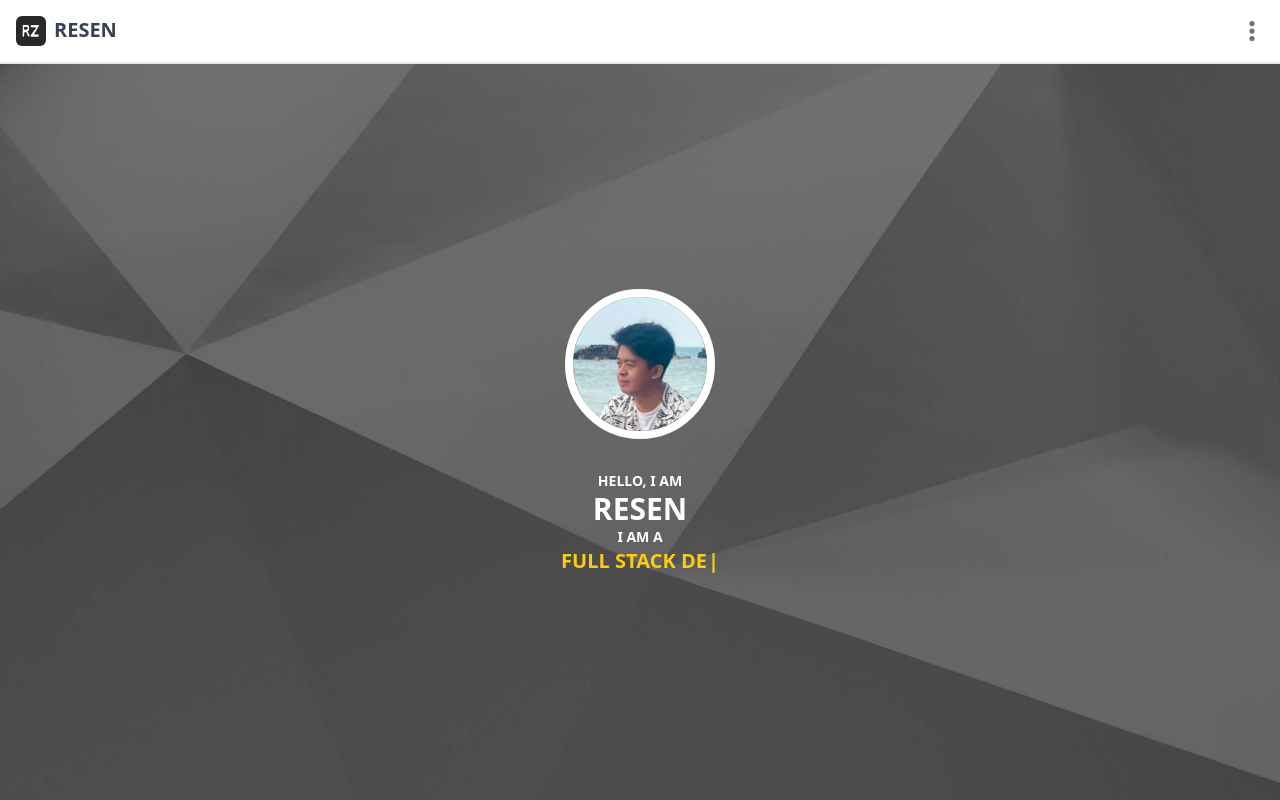
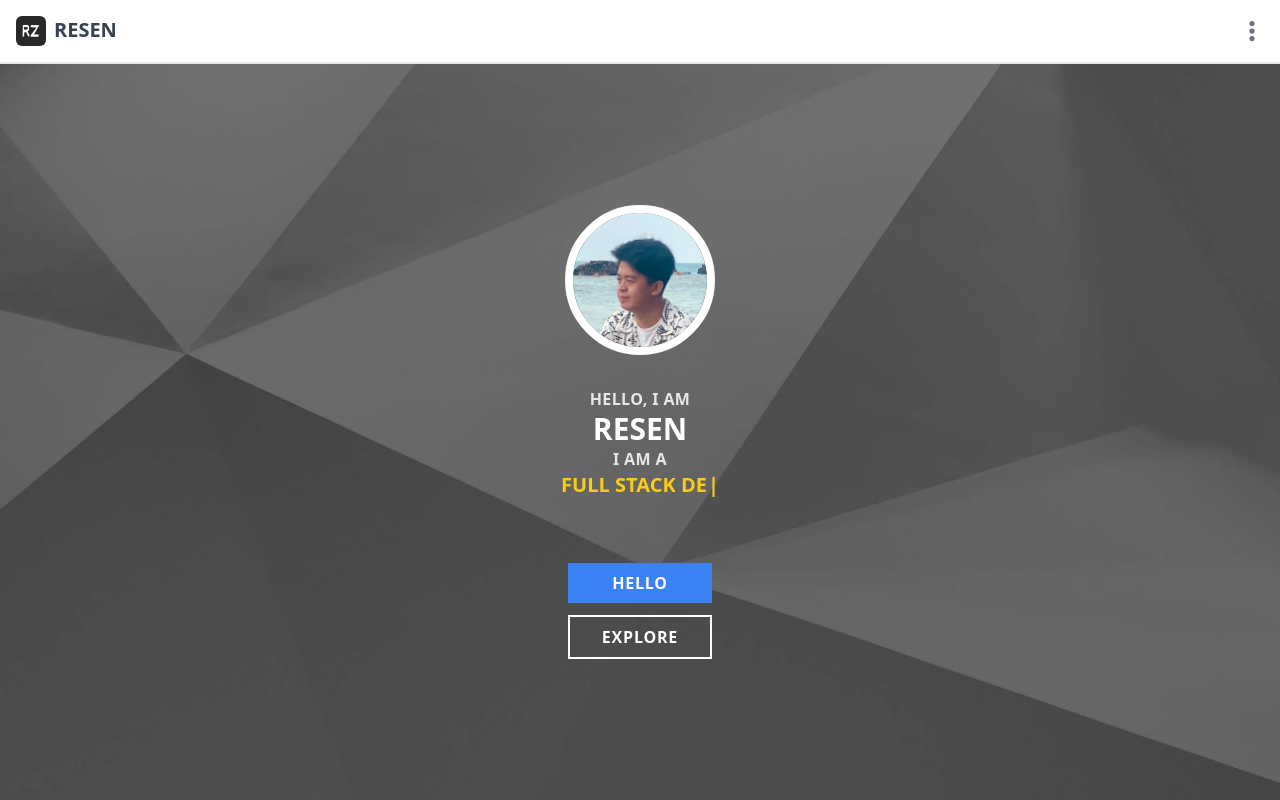
Before and after one commit to resenzhu/nextjs, a Next.js app: page / in a window 1280 px wide. Built offline with nearby package versions, Linux system fonts and the light colour scheme.

Commit message:
add hello and explore buttons

```diff
--- a/src/app/page.tsx
+++ b/src/app/page.tsx
@@ -12,17 +12,21 @@ const Page = (): JSX.Element => (
   <section className='h-[calc(100vh-4rem)]'>
     <div className='absolute h-[calc(100vh-4rem)] w-full bg-[url("/main/home/jumbotron.webp")] bg-cover bg-center bg-no-repeat brightness-50'></div>
     <div className='relative mx-4 flex h-full justify-center'>
-      <div className='flex flex-col items-center justify-center'>
+      <div className='flex flex-col items-center justify-center text-white'>
         <div className='pb-8'>
           <Avatar
             src='/main/home/avatar-original.webp'
             easter='/main/home/avatar-easter.webp'
           />
         </div>
-        <div className='flex flex-col items-center text-white'>
-          <div className='text-sm font-semibold'>HELLO, I AM</div>
+        <div className='flex flex-col items-center pb-16'>
+          <div className='font-semibold tracking-wide text-gray-200'>
+            HELLO, I AM
+          </div>
           <div className='text-3xl font-extrabold'>RESEN</div>
-          <div className='text-sm font-semibold'>I AM A</div>
+          <div className='font-semibold tracking-wide text-gray-200'>
+            I AM A
+          </div>
           <div className='text-xl font-bold text-yellow-400'>
             <Specialty
               titles={[
@@ -34,6 +38,20 @@ const Page = (): JSX.Element => (
             />
           </div>
         </div>
+        <div className='flex w-36 flex-col space-y-3'>
+          <button
+            className='bg-blue-500 py-2 font-bold tracking-wider'
+            type='button'
+          >
+            HELLO
+          </button>
+          <button
+            className='border-2 border-white py-2 font-bold tracking-wider duration-150 hover:border-blue-500 hover:bg-blue-500'
+            type='button'
+          >
+            EXPLORE
+          </button>
+        </div>
       </div>
     </div>
   </section>
```
